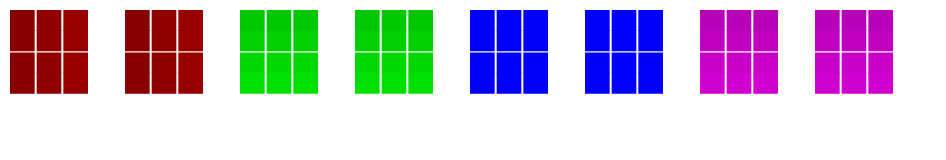
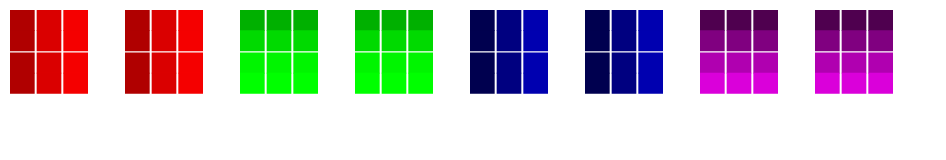
Before and after one commit to tgerdes/tardis, a plain HTML site: page index.html in a window 1280 px wide. Shown: the whole page, without its empty margins (0-946 px from the left). Drawn offline with nearby package versions, Linux system fonts and the light colour scheme.

Commit message:
Embrace d3.
Use scales and colors, makes things more readable.  Also use a sin
gradient instead of a linear gradient.

```diff
--- a/index.html
+++ b/index.html
@@ -1,5 +1,6 @@
 <html>
 <meta charset='utf-8'/>
+<script src="https://cdnjs.cloudflare.com/ajax/libs/d3/3.5.6/d3.min.js" charset="utf-8"></script>
 <canvas id="myCanvas" width="887" height="87">
 Your browser does not support the HTML5 canvas tag.
 </canvas>
@@ -14,7 +15,7 @@ var OPCArt = function(element, pixelPos) {
 
     this.pixels = new Array(pixelPos.length);
     for(var i=0; i < pixelPos.length; i++) {
-        this.pixels[i] = [0, 0, 0];
+        this.pixels[i] = d3.rgb(0, 0, 0);
     }
 
     this.drawInterval = setInterval(this.draw.bind(this), 16);
@@ -26,9 +27,7 @@ OPCArt.prototype.draw = function() {
     this.ctx.clearRect(0, 0, this.element.width, this.element.height);
 
     for(i=0; i< 96; i++) {
-        this.ctx.fillStyle = "rgb(" + this.pixels[i][0] + ", " +
-                                      this.pixels[i][1] + ", " +
-                                      this.pixels[i][2] + ")";
+        this.ctx.fillStyle = this.pixels[i].toString();
         this.ctx.fillRect.apply(this.ctx, this.pixelPos[i]);
     }
 }
@@ -113,33 +112,33 @@ ExampleArt.prototype.update = function update() {
 }
 
 /// Gradient
-function wrapIndex(i, i_max) {
-   return ((i % i_max) + i_max) % i_max;
+
+function Gradient() {
+    // Interpolate the range -1, 1 to the integers 0, 255
+    this.interp = d3.scale.linear().domain([-1,1]).rangeRound([0,255]);
+    this.step = 2 * Math.PI / 16;
 }
-
-function Gradient() {}
 Gradient.prototype = Object.create(Art.prototype);
 Gradient.prototype.description = "Cycle single color gradients on each face.";
+
 
 Gradient.prototype.update = function() {
     for(i=0;i<this.pixels.length;i++) {
         var pane = Math.floor(i / (12));
         var x = Math.floor((i % 12) / 4);
         var y = ((i % 12) % 4);
-        var channel = Math.floor((pane % 6)/2);
         if(pane<2) {
-            this.pixels[i][channel] = Math.min(255, Math.abs(wrapIndex(8*(x + this.frameNumber), 512) - 256));
+            this.pixels[i].r = this.interp(Math.sin(this.step * (x+this.frameNumber)));
         } else if (pane < 4) {
-            this.pixels[i][channel] = Math.min(255, Math.abs(wrapIndex(8*(y + this.frameNumber+8), 512) - 256));
+            this.pixels[i].g = this.interp(Math.sin(this.step * (y+this.frameNumber)));
         } else if (pane < 6) {
-            this.pixels[i][channel] = Math.min(255, Math.abs(wrapIndex(8*(x - this.frameNumber-16), 512) - 256));
+            this.pixels[i].b = this.interp(Math.sin(this.step * (x-this.frameNumber)));
         } else {
-            this.pixels[i][0] =
-            this.pixels[i][2] = Math.min(255, Math.abs(wrapIndex(8*(y - this.frameNumber-24), 512) - 256));
+            this.pixels[i].r =
+            this.pixels[i].b = this.interp(Math.sin(this.step * (y-this.frameNumber)));
         }
     }
 }
-
 
 //// Initialize and start the art.
 
```
